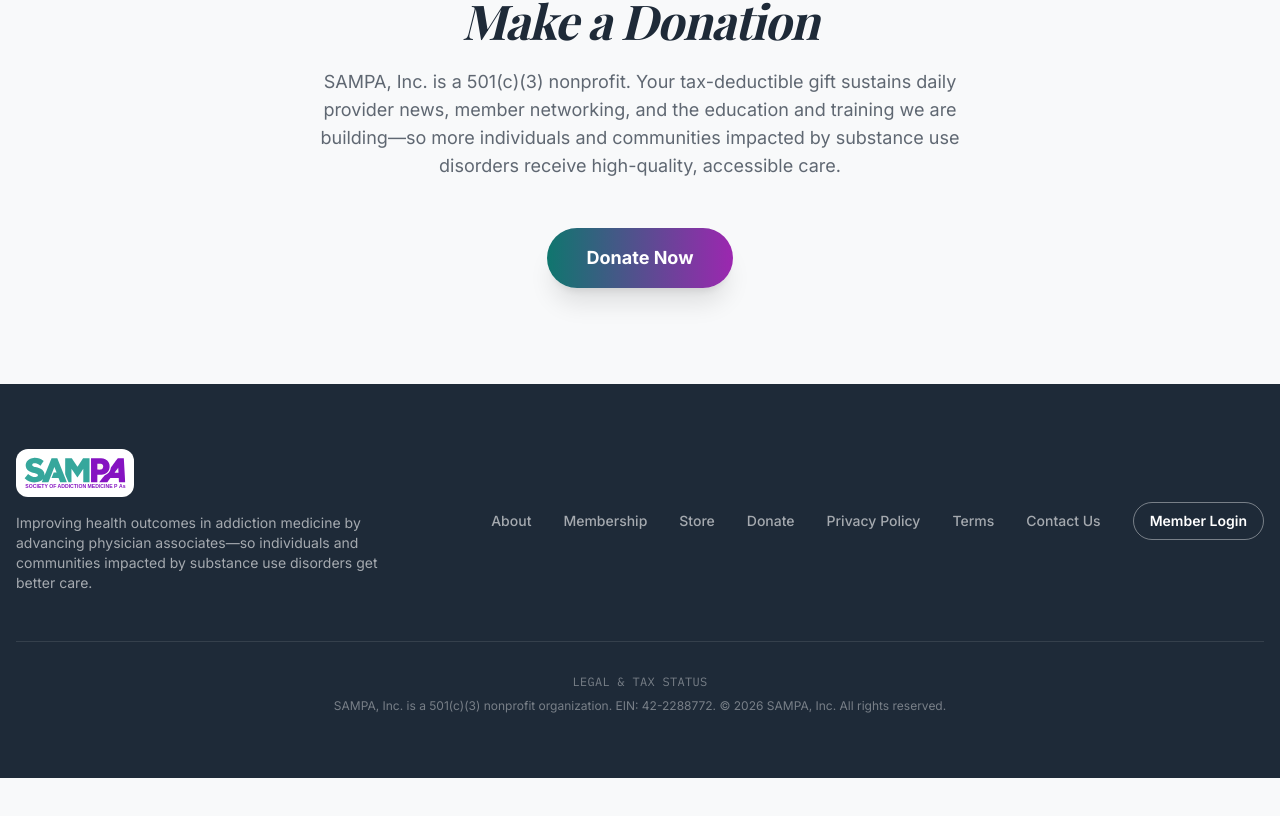
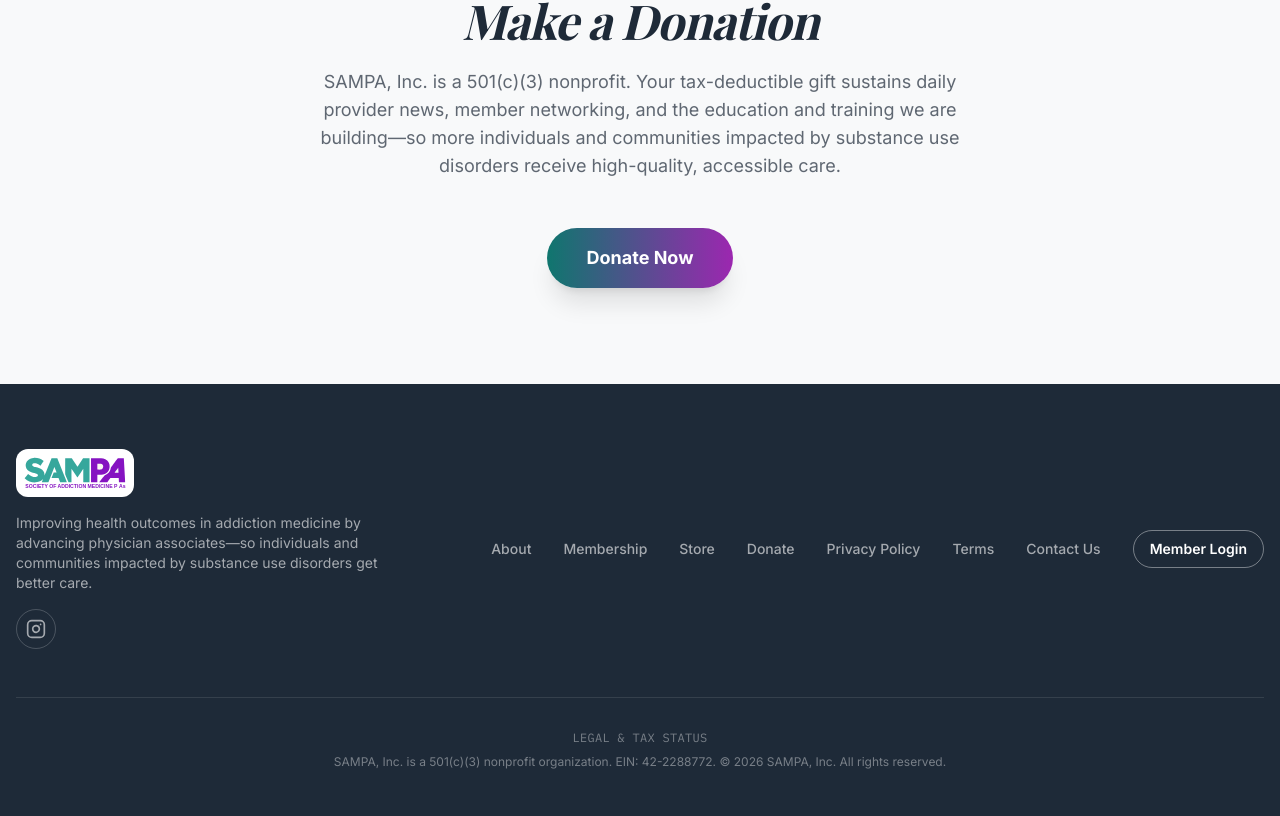
Before and after one commit to jluftig/sampa-website, a React (Vite) app: page / in a window 1280 px wide. Shown: the part 4755-5571 px from the top of the page. Before the commit the page ends 5533 px from the top, so only its background shows below. Built offline with nearby package versions, Linux system fonts and the light colour scheme; no server answers; the database is empty; a web font is replaced by a local one.

Commit message:
Add Instagram social link to the site footer.
Centralize profile URLs in src/lib/socials.js so X (or others) can be
added with a one-line entry once the org handle is confirmed.

Co-authored-by: Josh Luftig <jluftig@users.noreply.github.com>

```diff
--- a/src/components/Footer.jsx
+++ b/src/components/Footer.jsx
@@ -1,6 +1,13 @@
 import React from 'react';
 import { Link } from 'react-router-dom';
+import { Instagram, X } from 'lucide-react';
 import DonateLink from './DonateLink';
+import { SOCIAL_LINKS } from '../lib/socials';
+
+const SOCIAL_ICONS = {
+  Instagram,
+  X,
+};
 
 export default function Footer() {
   return (
@@ -16,6 +23,26 @@ export default function Footer() {
           <p className="text-white/60 max-w-sm text-sm">
             Improving health outcomes in addiction medicine by advancing physician associates—so individuals and communities impacted by substance use disorders get better care.
           </p>
+          {SOCIAL_LINKS.length > 0 && (
+            <div className="flex items-center gap-3">
+              {SOCIAL_LINKS.map(({ name, href }) => {
+                const Icon = SOCIAL_ICONS[name];
+                if (!Icon) return null;
+                return (
+                  <a
+                    key={name}
+                    href={href}
+                    target="_blank"
+                    rel="noopener noreferrer"
+                    aria-label={`SAMPA on ${name}`}
+                    className="inline-flex items-center justify-center w-10 h-10 rounded-full border border-white/20 text-white/60 hover:text-white hover:border-white/50 transition-colors"
+                  >
+                    <Icon className="w-5 h-5" aria-hidden="true" />
+                  </a>
+                );
+              })}
+            </div>
+          )}
         </div>
 
         <div className="flex flex-wrap justify-center md:justify-end items-center gap-x-8 gap-y-3 text-sm font-medium text-white/60">
--- /dev/null
+++ b/src/lib/socials.js
@@ -0,0 +1,16 @@
+/**
+ * Public social profiles linked from the site footer.
+ * Add or remove entries here — Footer renders whatever is listed.
+ *
+ * Keep `name` in sync with SOCIAL_ICONS keys in Footer.jsx (Instagram, X).
+ *
+ * Instagram: @societyofaddictionmedicinepas
+ * X: add `{ name: 'X', href: 'https://x.com/<handle>' }` once the org handle is confirmed
+ *    (X usernames are max 15 characters — cannot match the long Instagram handle).
+ */
+export const SOCIAL_LINKS = [
+  {
+    name: 'Instagram',
+    href: 'https://www.instagram.com/societyofaddictionmedicinepas/',
+  },
+];
```
Also changed, not shown: 1 other file (tests, documents, lock files or other folders).
